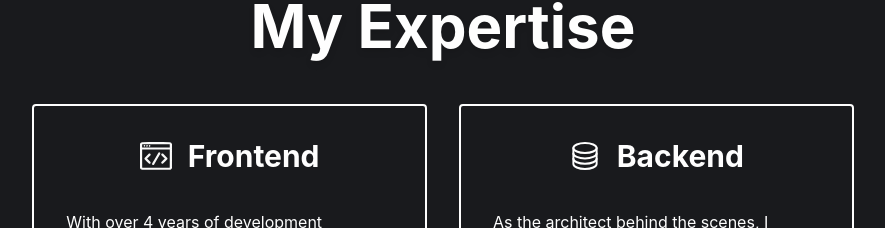
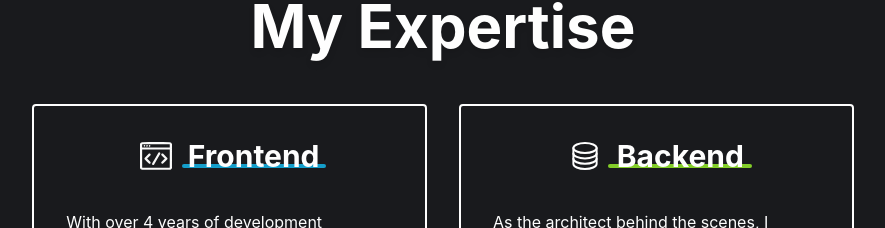
Before and after one commit to FattahSalleh/fattahsalleh.github.io, a React (Create React App) app in the folder fattah-portfolio/: page / in a window 1280 px wide. Shown: the part 868-1096 px from the top of the page, without its empty margins (197-1082 px from the left). Built offline with nearby package versions, Linux system fonts and the light colour scheme.

Commit message:
style: fix exp table title color line

```diff
--- a/fattah-portfolio/src/components/ExpertiseTable/ExpertiseTable.tsx
+++ b/fattah-portfolio/src/components/ExpertiseTable/ExpertiseTable.tsx
@@ -11,9 +11,9 @@ function ExpertiseTable({ expertise }: { expertise: Expertise }) {
 						width={32}
 						height={32}
 					/>
-					<p className="ml-4 font-bold text-3xl">{expertise.title}</p>
+					<p className="ml-4 font-bold text-3xl z-20">{expertise.title}</p>
 				</div>
-				<hr className="w-36 h-1 mx-auto border-0 rounded dark:bg-gray-700 relative -z-10 bottom-2.5 left-6" style={{ backgroundColor: expertise.titleColor }} />
+				<hr className="w-36 h-1 mx-auto border-0 rounded dark:bg-gray-700 relative z-10 bottom-2.5 left-6" style={{ backgroundColor: expertise.titleColor }} />
 				<p className="mt-8">{expertise.desc}</p>
 			</div>
 			{expertise.subItems.map((subItem, index) => (
```
